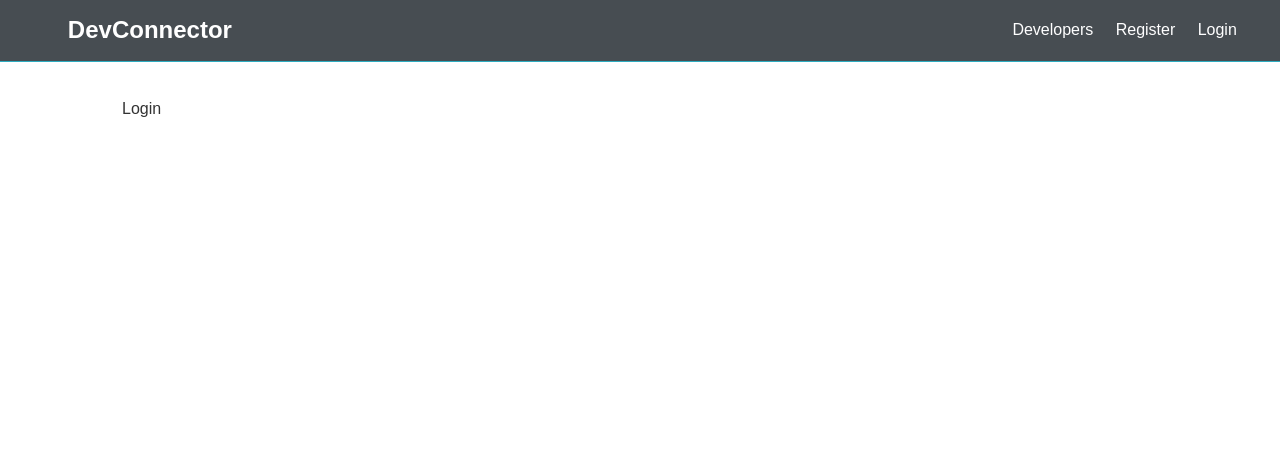
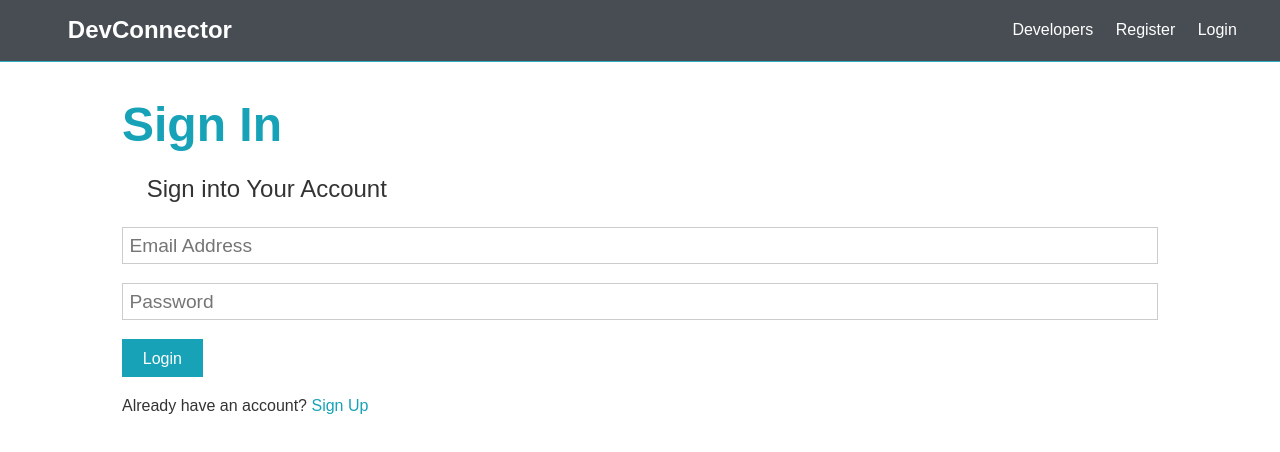
Before and after one commit to tharindu97/DevConnector-Web-Application, a React (Create React App) app in the folder client/: page /login in a window 1280 px wide. Shown: the top 452 px of the page. Built offline with nearby package versions, Linux system fonts and the light colour scheme.

Commit message:
login_register

```diff
--- a/client/src/components/layout/auth/Login.js
+++ b/client/src/components/layout/auth/Login.js
@@ -1,11 +1,52 @@
-import React from 'react'
+import React, {Fragment, useState} from 'react'
+import { Link } from 'react-router-dom';
 
 const Login = () => {
-    return (
-        <div>
-            Login
-        </div>
-    )
+    const [formData, setFormData] = useState({
+        email:'',
+        password:''
+    });
+    const { email, password} = formData;
+    const onChange = e =>
+        setFormData({ ...formData, [e.target.name ]: e.target.value });
+    const onSubmit = e => {
+        e.preventDefault();
+        console.log('Success');
+    }
+    return <Fragment>
+                <h1 className="large text-primary">Sign In</h1>
+                <p className="lead"><i className="fas fa-user"></i> Sign into Your Account</p>
+                <form className="form" onSubmit={e => onSubmit(e)}>
+                    <div className="form-group">
+                        <input
+                            type="email"
+                            placeholder="Email Address"
+                            name="email"
+                            value={email}
+                            onChange={e => onChange(e)}
+                        />
+                    </div>
+                    <div className="form-group">
+                        <input
+                            type="password"
+                            placeholder="Password"
+                            name="password"
+                            value={password}
+                            onChange={e => onChange(e)}
+                            minLength="6"
+                        />
+                    </div>
+
+                    <input
+                        type="submit"
+                        className="btn btn-primary"
+                        value="Login"
+                    />
+                </form>
+                <p className="my-1">
+                    Already have an account? <Link to="/register">Sign Up</Link>
+                </p>
+    </Fragment>;
 }
 
 export default Login
--- a/client/src/components/layout/auth/Register.js
+++ b/client/src/components/layout/auth/Register.js
@@ -1,4 +1,5 @@
 import React, {Fragment, useState} from 'react'
+import { Link } from 'react-router-dom';
 
 const Register = () => {
     const [formData, setFormData] = useState({
@@ -15,7 +16,7 @@
         if(password !== password2){
             console.log('Passwords do not match');
         }else{
-            console.log(formData);
+            console.log('Success');
         }
 
     }
@@ -72,7 +73,7 @@
                     />
                 </form>
                 <p className="my-1">
-                    Already have an account? <a href="login.html">Sign In</a>
+                    Already have an account? <Link to="/login">Sign In</Link>
                 </p>
     </Fragment>;
 }
```
